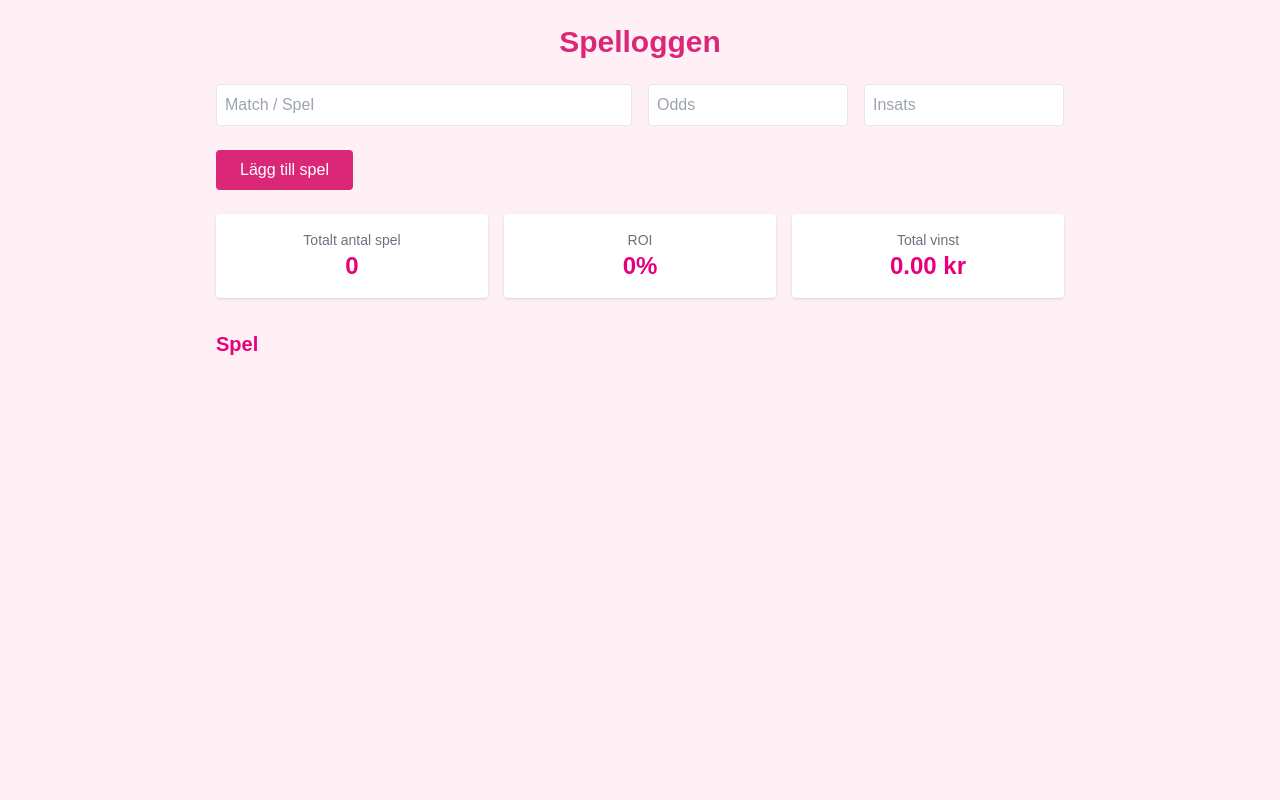
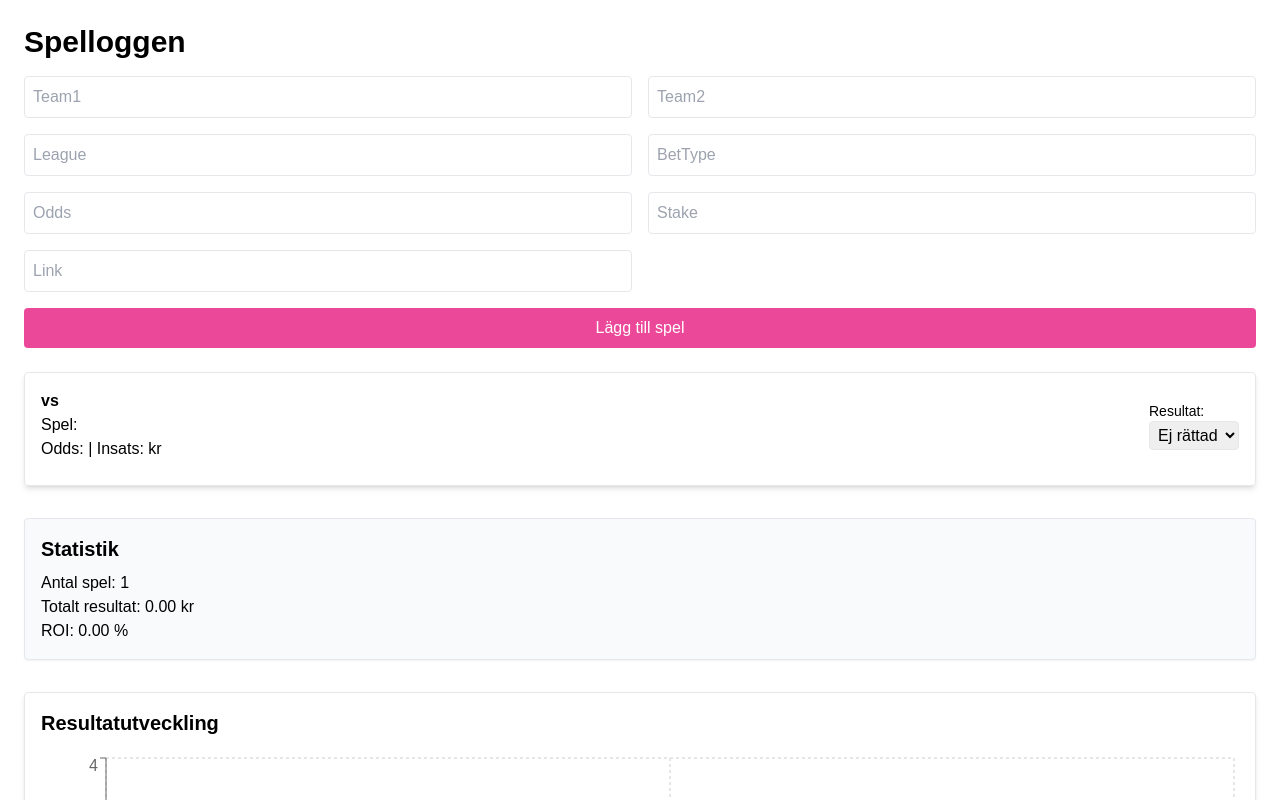
Before and after one commit to Stevvan93/BettingParadise-web, a Next.js app: page /spelloggen in a window 1280 px wide. Both pictures are taken after a click on the button "Lägg till spel". Shown: the top 800 px of the page. Built offline with nearby package versions, Linux system fonts and the light colour scheme.

Commit message:
Update spelloggen.js

```diff
--- a/pages/spelloggen.js
+++ b/pages/spelloggen.js
@@ -1,148 +1,110 @@
 import { useState } from "react";
-import {
-  ResponsiveContainer,
-  LineChart,
-  Line,
-  XAxis,
-  YAxis,
-  Tooltip,
-  CartesianGrid,
-} from "recharts";
+import { LineChart, Line, XAxis, YAxis, Tooltip, CartesianGrid, ResponsiveContainer } from "recharts";
 
 export default function Spelloggen() {
   const [bets, setBets] = useState([]);
   const [newBet, setNewBet] = useState({
-    match: "",
+    team1: "",
+    team2: "",
+    league: "",
+    betType: "",
     odds: "",
     stake: "",
     result: "pending",
+    link: "",
   });
 
-  const handleInputChange = (e) => {
+  const handleChange = (e) => {
     setNewBet({ ...newBet, [e.target.name]: e.target.value });
   };
 
-  const addBet = () => {
-    if (!newBet.match || !newBet.odds || !newBet.stake) return;
+  const handleAddBet = () => {
     setBets([...bets, newBet]);
-    setNewBet({ match: "", odds: "", stake: "", result: "pending" });
+    setNewBet({
+      team1: "",
+      team2: "",
+      league: "",
+      betType: "",
+      odds: "",
+      stake: "",
+      result: "pending",
+      link: "",
+    });
   };
 
-  const updateResult = (index, result) => {
-    const updated = [...bets];
-    updated[index].result = result;
-    setBets(updated);
+  const handleResultChange = (index, result) => {
+    const updatedBets = [...bets];
+    updatedBets[index].result = result;
+    setBets(updatedBets);
   };
 
-  const calculateStats = () => {
-    const total = bets.length;
-    const won = bets.filter((b) => b.result === "won");
-    const lost = bets.filter((b) => b.result === "lost");
-    const profit = bets.reduce((acc, bet) => {
-      const stake = parseFloat(bet.stake);
-      const odds = parseFloat(bet.odds);
-      if (bet.result === "won") return acc + stake * (odds - 1);
-      if (bet.result === "lost") return acc - stake;
-      return acc;
-    }, 0);
-    const totalStaked = bets.reduce(
-      (acc, bet) => acc + (bet.result !== "pending" ? parseFloat(bet.stake) : 0),
-      0
-    );
-    const roi = totalStaked ? ((profit / totalStaked) * 100).toFixed(2) : 0;
-    return { total, won: won.length, lost: lost.length, roi, profit: profit.toFixed(2) };
-  };
+  const totalStake = bets.reduce((sum, b) => sum + parseFloat(b.stake || 0), 0);
+  const totalProfit = bets.reduce((sum, b) => {
+    const stake = parseFloat(b.stake);
+    const odds = parseFloat(b.odds);
+    if (b.result === "won") return sum + stake * (odds - 1);
+    if (b.result === "lost") return sum - stake;
+    return sum;
+  }, 0);
+  const roi = totalStake > 0 ? ((totalProfit / totalStake) * 100).toFixed(2) : "0.00";
 
-  const stats = calculateStats();
-
+  // 🔧 Fixad logik för att undvika krascher
+  let runningBalance = 0;
   const chartData = bets.map((b, i) => {
-    let prevProfit = i > 0 ? parseFloat(chartData[i - 1]?.balance || 0) : 0;
     const stake = parseFloat(b.stake);
     const odds = parseFloat(b.odds);
     const change = b.result === "won" ? stake * (odds - 1) : b.result === "lost" ? -stake : 0;
+    runningBalance += change;
     return {
       name: `Spel ${i + 1}`,
-      balance: prevProfit + change,
+      balance: runningBalance,
     };
   });
 
   return (
-    <div className="max-w-4xl mx-auto p-6">
-      <h1 className="text-3xl font-bold text-center mb-6 text-pink-600">Spelloggen</h1>
+    <div className="min-h-screen bg-white text-black p-6">
+      <h1 className="text-3xl font-bold mb-4">Spelloggen</h1>
 
-      <div className="grid grid-cols-1 md:grid-cols-4 gap-4 mb-6">
-        <input
-          className="border p-2 rounded col-span-2"
-          name="match"
-          value={newBet.match}
-          onChange={handleInputChange}
-          placeholder="Match / Spel"
-        />
-        <input
-          className="border p-2 rounded"
-          name="odds"
-          value={newBet.odds}
-          onChange={handleInputChange}
-          placeholder="Odds"
-          type="number"
-        />
-        <input
-          className="border p-2 rounded"
-          name="stake"
-          value={newBet.stake}
-          onChange={handleInputChange}
-          placeholder="Insats"
-          type="number"
-        />
-      </div>
-      <button
-        onClick={addBet}
-        className="bg-pink-600 text-white px-6 py-2 rounded mb-6 hover:bg-pink-700"
-      >
-        Lägg till spel
-      </button>
-
-      <div className="grid md:grid-cols-3 gap-4 text-center mb-8">
-        <div className="bg-white shadow rounded p-4">
-          <p className="text-sm text-gray-500">Totalt antal spel</p>
-          <p className="text-2xl font-bold">{stats.total}</p>
-        </div>
-        <div className="bg-white shadow rounded p-4">
-          <p className="text-sm text-gray-500">ROI</p>
-          <p className="text-2xl font-bold">{stats.roi}%</p>
-        </div>
-        <div className="bg-white shadow rounded p-4">
-          <p className="text-sm text-gray-500">Total vinst</p>
-          <p className="text-2xl font-bold">{stats.profit} kr</p>
-        </div>
+      {/* Formulär för nytt spel */}
+      <div className="grid grid-cols-2 gap-4 mb-6">
+        {["team1", "team2", "league", "betType", "odds", "stake", "link"].map((field) => (
+          <input
+            key={field}
+            name={field}
+            value={newBet[field]}
+            onChange={handleChange}
+            placeholder={field.charAt(0).toUpperCase() + field.slice(1)}
+            className="border p-2 rounded"
+            type={field === "odds" || field === "stake" ? "number" : "text"}
+          />
+        ))}
+        <button onClick={handleAddBet} className="col-span-2 bg-pink-500 hover:bg-pink-600 text-white py-2 rounded">
+          Lägg till spel
+        </button>
       </div>
 
-      {bets.length > 0 && (
-        <ResponsiveContainer width="100%" height={300}>
-          <LineChart data={chartData}>
-            <CartesianGrid strokeDasharray="3 3" />
-            <XAxis dataKey="name" />
-            <YAxis />
-            <Tooltip />
-            <Line type="monotone" dataKey="balance" stroke="#ec4899" strokeWidth={2} />
-          </LineChart>
-        </ResponsiveContainer>
-      )}
-
-      <div className="mt-8">
-        <h2 className="text-xl font-semibold mb-4">Spel</h2>
-        <div className="space-y-3">
-          {bets.map((bet, index) => (
-            <div key={index} className="bg-white shadow rounded p-4 flex flex-col md:flex-row md:items-center justify-between">
+      {/* Lista med bets */}
+      <div className="space-y-4">
+        {bets.map((bet, index) => (
+          <div key={index} className="border rounded p-4 shadow-md">
+            <div className="flex flex-col md:flex-row md:justify-between md:items-center mb-2">
               <div>
-                <p className="font-medium">{bet.match}</p>
-                <p className="text-sm text-gray-600">Odds: {bet.odds} | Insats: {bet.stake} kr</p>
+                <p className="font-semibold">{bet.team1} vs {bet.team2}</p>
+                <p className="text-sm text-gray-600">{bet.league}</p>
+                <p>Spel: {bet.betType}</p>
+                <p>Odds: {bet.odds} | Insats: {bet.stake} kr</p>
+                {bet.link && (
+                  <a href={bet.link} target="_blank" rel="noopener noreferrer" className="text-blue-600 underline">
+                    Till spel
+                  </a>
+                )}
               </div>
               <div className="mt-2 md:mt-0">
+                <label className="block text-sm font-medium">Resultat:</label>
                 <select
-                  className="border p-2 rounded"
                   value={bet.result}
-                  onChange={(e) => updateResult(index, e.target.value)}
+                  onChange={(e) => handleResultChange(index, e.target.value)}
+                  className="border p-1 rounded"
                 >
                   <option value="pending">Ej rättad</option>
                   <option value="won">Vinst</option>
@@ -150,9 +112,33 @@ export default function Spelloggen() {
                 </select>
               </div>
             </div>
-          ))}
+          </div>
+        ))}
+      </div>
+
+      {/* Statistik */}
+      <div className="mt-8 p-4 border rounded shadow-sm bg-gray-50">
+        <h2 className="text-xl font-semibold mb-2">Statistik</h2>
+        <p>Antal spel: {bets.length}</p>
+        <p>Totalt resultat: {totalProfit.toFixed(2)} kr</p>
+        <p>ROI: {roi} %</p>
+      </div>
+
+      {/* Diagram */}
+      {chartData.length > 0 && (
+        <div className="mt-8 bg-white p-4 border rounded shadow-md">
+          <h2 className="text-xl font-semibold mb-4">Resultatutveckling</h2>
+          <ResponsiveContainer width="100%" height={300}>
+            <LineChart data={chartData}>
+              <CartesianGrid strokeDasharray="3 3" />
+              <XAxis dataKey="name" />
+              <YAxis />
+              <Tooltip />
+              <Line type="monotone" dataKey="balance" stroke="#ec4899" strokeWidth={2} />
+            </LineChart>
+          </ResponsiveContainer>
         </div>
-      </div>
+      )}
     </div>
   );
 }
```
